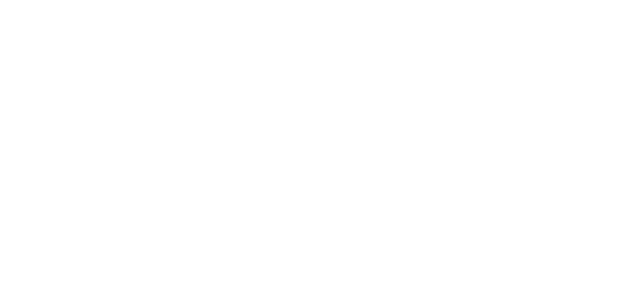
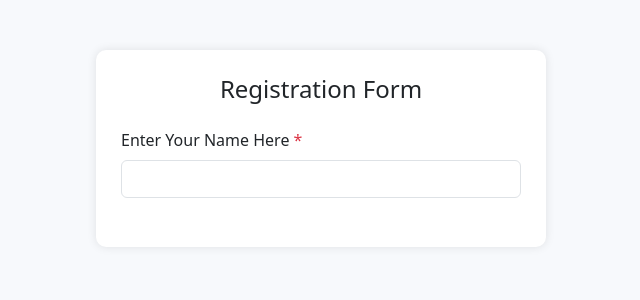
Before and after one commit to moeen-dev/Attachment, a PHP site: page / in a window 1280 px wide. Before the commit the part shown is empty. Shown: the top 300 px of the page, without its empty margins (319-959 px from the left). Run offline with PHP 8.4, Linux system fonts and the light colour scheme.

Commit message:
Update: Profile info half upload

```diff
--- a/php work 02/index.php
+++ b/php work 02/index.php
@@ -5,12 +5,51 @@
     <meta charset="UTF-8">
     <meta name="viewport" content="width=device-width, initial-scale=1.0">
     <title>Personal Profile</title>
+    <link rel="stylesheet" href="https://cdn.jsdelivr.net/npm/bootstrap@5.3.8/dist/css/bootstrap.min.css">
+
+    <style>
+        body {
+            background: #f7f9fc;
+        }
+
+        .form-container {
+            max-width: 450px;
+            margin: 50px auto;
+            background: #fff;
+            padding: 25px;
+            border-radius: 10px;
+            box-shadow: 0 0 10px rgba(0, 0, 0, 0.1);
+        }
+
+        .error-msg {
+            color: red;
+            font-size: 0.9em;
+        }
+    </style>
 </head>
 
 <body>
 
+    <div class="form-container">
+        <h4 class="text-center mb-4">Registration Form</h4>
+
+        <form action="">
+            <!-- Name -->
+            <div class="form-group">
+                <label for="name" class="form-label">Enter Your Name Here <span class="text-danger">*</span></label>
+                <input type="name" name="name" id="name" class="form-control">
+                <small class="error-msg" id="name"></small>
+            </div>
+
+            <!-- Email -->
+            <div class="form-group">
+                <label for="email" class="form-label"></label>
+            </div>
+        </form>
+    </div>
 
 
+    <script src="https://cdn.jsdelivr.net/npm/bootstrap@5.3.8/dist/js/bootstrap.bundle.min.js"></script>
 </body>
 
 </html>
```
